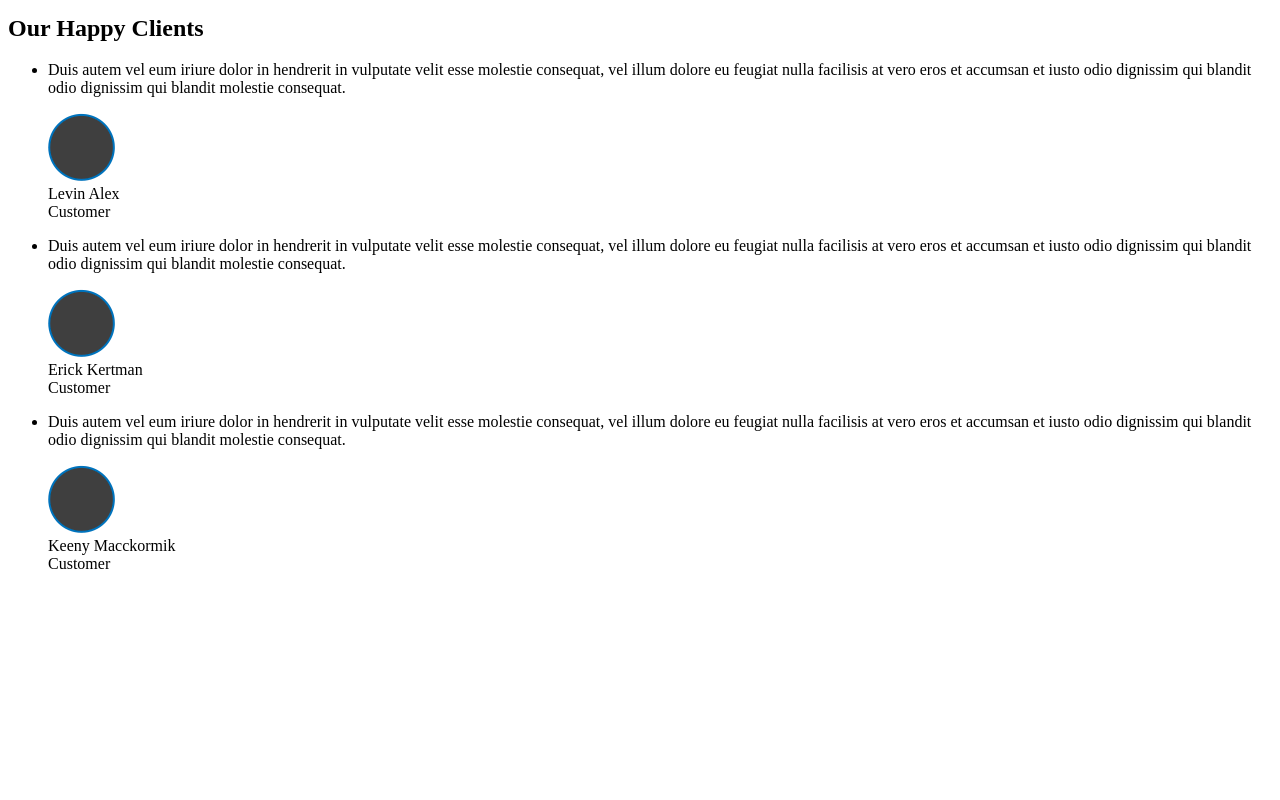
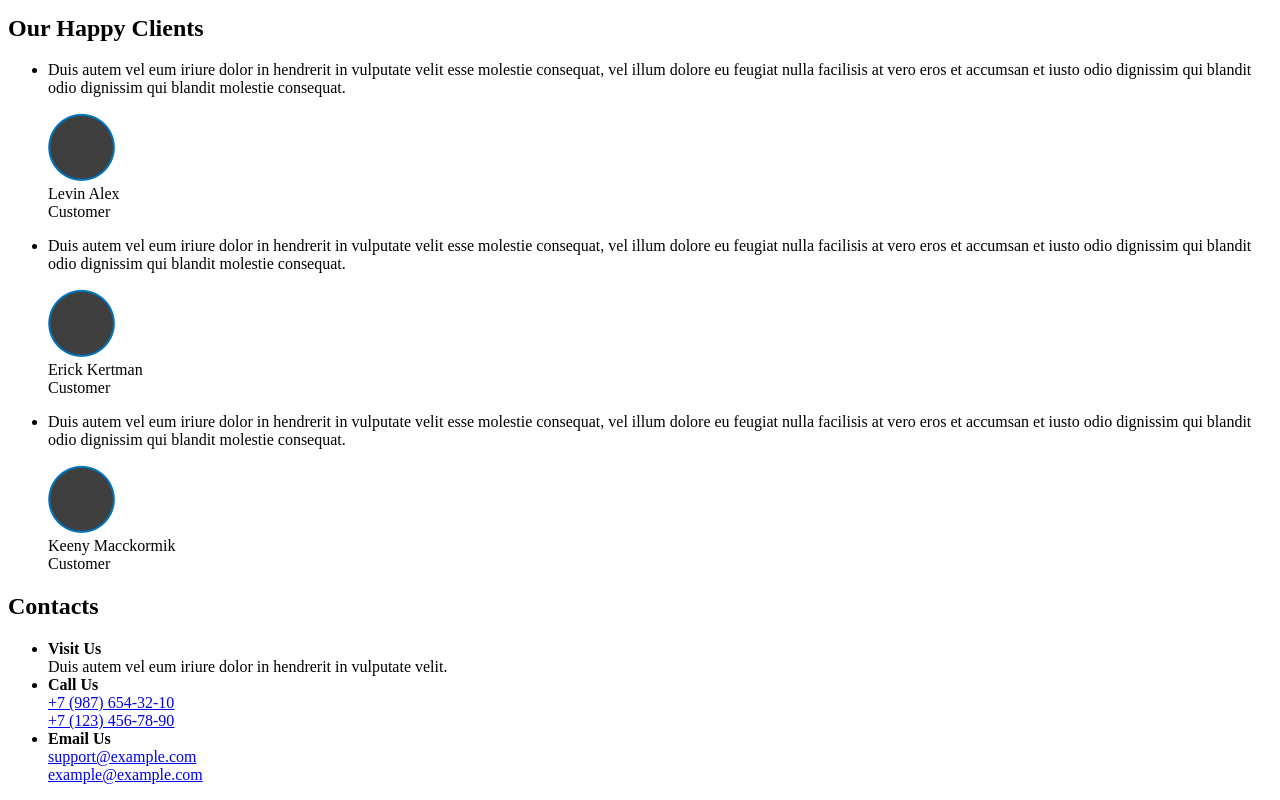
Before and after one commit to Levin-Alexey/Site_Lionic, a plain HTML site: page index.html in a window 1280 px wide. Shown: the part 916-1716 px from the top of the page. Before the commit the page ends 1505 px from the top, so only its background shows below. Drawn offline with Linux system fonts and the light colour scheme.

Commit message:
Секция конткты готова

```diff
--- a/index.html
+++ b/index.html
@@ -90,7 +90,7 @@
       <div class="container">
         <h2 class="section-heading">Our Happy Clients</h2>
         <ul class="section-clients-list">
-          <li class="section-clients-list-item">
+          <li class="section-clients-item">
             <p class="section-clients-testimonial">
               Duis autem vel eum iriure dolor in hendrerit in vulputate velit esse molestie consequat, vel illum dolore eu feugiat nulla facilisis at vero eros et accumsan et iusto odio dignissim qui blandit odio dignissim qui blandit molestie consequat.
             </p>
@@ -102,7 +102,7 @@
               </div>
             </div>
           </li>
-          <li class="section-clients-list-item">
+          <li class="section-clients-item">
             <p class="section-clients-testimonial">
               Duis autem vel eum iriure dolor in hendrerit in vulputate velit esse molestie consequat, vel illum dolore eu feugiat nulla facilisis at vero eros et accumsan et iusto odio dignissim qui blandit odio dignissim qui blandit molestie consequat.
             </p>
@@ -114,7 +114,7 @@
               </div>
             </div>
           </li>
-          <li class="section-clients-list-item">
+          <li class="section-clients-item">
             <p class="section-clients-testimonial">
               Duis autem vel eum iriure dolor in hendrerit in vulputate velit esse molestie consequat, vel illum dolore eu feugiat nulla facilisis at vero eros et accumsan et iusto odio dignissim qui blandit odio dignissim qui blandit molestie consequat.
             </p>
@@ -129,7 +129,36 @@
         </ul>
       </div>
     </section>
+    <section class="section-contacts">
+      <div class="container">
+        <h2 class="section-heading">Contacts</h2>
+        <ul class="section-contacts-list">
+          <li class="section-contacts-item">
+            <span class="section-contacts-icon"></span>
+            <strong class="section-contacts-heading">Visit Us</strong>
+            <div class="section-contacts-info">Duis autem vel eum iriure dolor in hendrerit in vulputate velit.</div>
+          </li>
+          <li class="section-contacts-item">
+            <span class="section-contacts-icon"></span>
+            <strong class="section-contacts-heading">Call Us</strong>
+            <div class="section-contacts-info">
+            <a href="tel:+79876543210" class="section-contacts-link">+7 (987) 654-32-10 </a>
+            <br>
+            <a href="tel:+71234567890" class="section-contacts-link">+7 (123) 456-78-90 </a>
+          </div>
+          </li>
+          <li class="section-contacts-item">
+            <span class="section-contacts-icon"></span>
+            <strong class="section-contacts-heading">Email Us</strong>
+            <div class="section-contacts-info">
+              <a href="mailto:support@example.com" class="section-contacts-link">support@example.com</a>
+              <br>
+              <a href="mailto:example@example.com" class="section-contacts-link">example@example.com</a>
+            </div>
+          </li>
+        </ul>
+      </div>
+    </section>
   </main>
 </body>
-
 </html>
```
